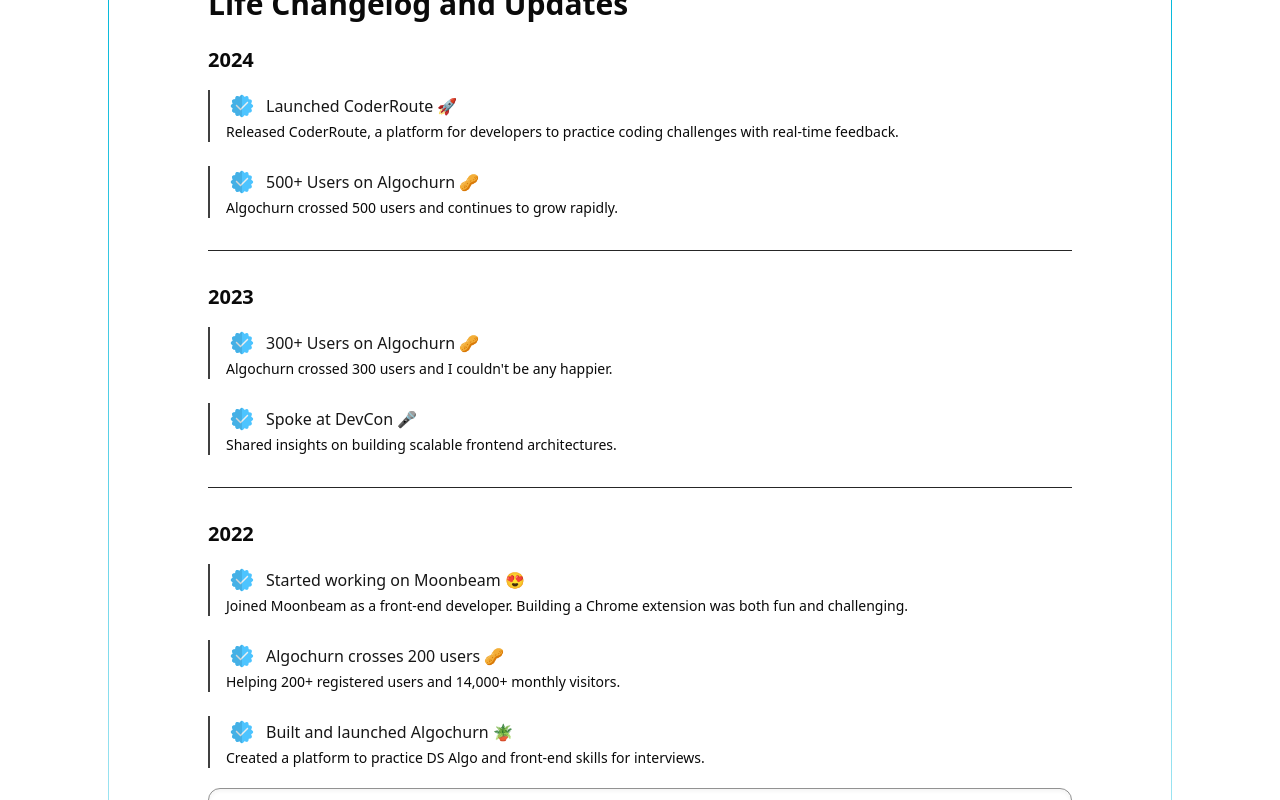
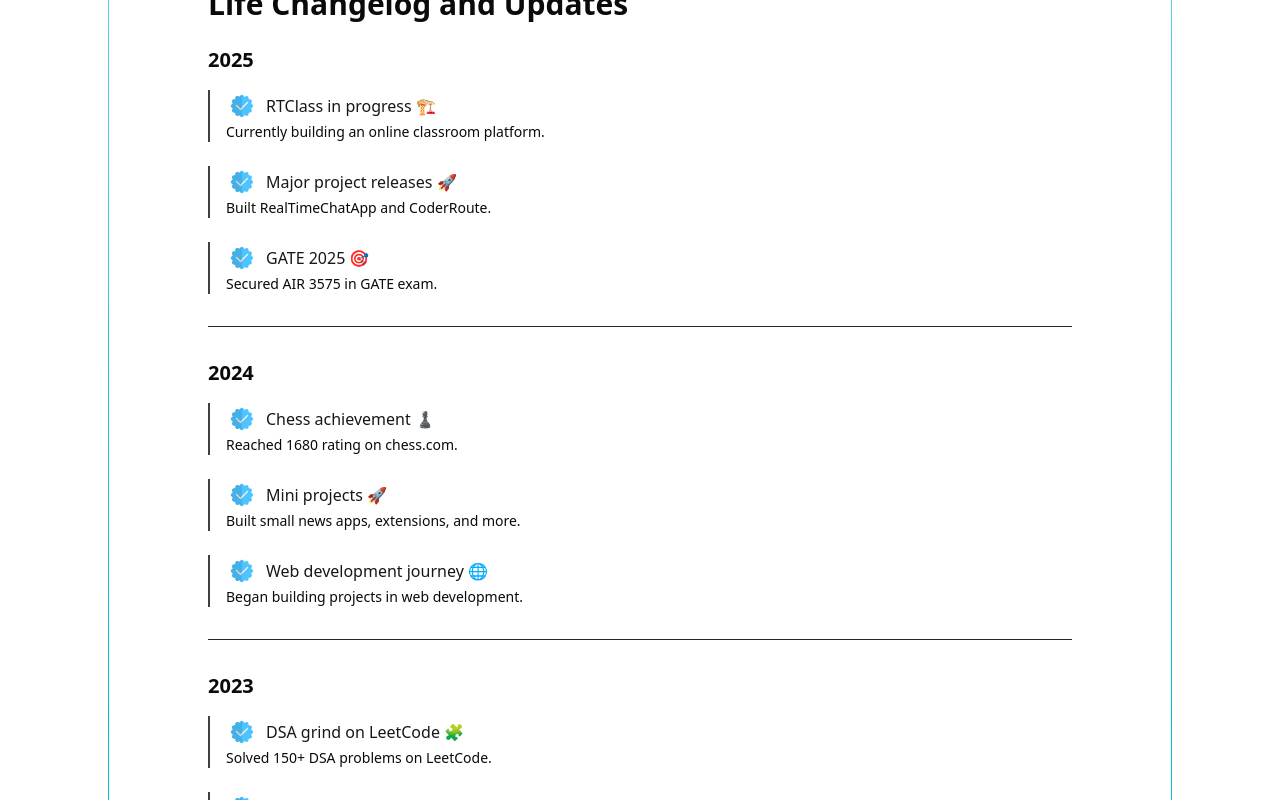
Before and after one commit to officialgopi/officialgopi.xyz, a Next.js app: page / in a window 1280 px wide. Shown: the part 1400-2200 px from the top of the page. Built offline with nearby package versions, Linux system fonts and the light colour scheme.

Commit message:
Implement code changes to enhance functionality and improve performance

```diff
--- a/src/app/contact/page.tsx
+++ /dev/null
@@ -1,5 +0,0 @@
-import React from "react";
-
-export default function page() {
-  return <div></div>;
-}
--- a/src/components/HomeLifeLogAndUpdates.tsx
+++ b/src/components/HomeLifeLogAndUpdates.tsx
@@ -36,7 +36,7 @@
         >
           <h3 className="text-xl font-semibold  mb-4">{year}</h3>
           <div className="space-y-6">
-            {changelog[year].map((item, i) => (
+            {changelog[year].reverse().map((item, i) => (
               <motion.div
                 key={i}
                 initial={{
--- a/src/components/Navbar.tsx
+++ b/src/components/Navbar.tsx
@@ -22,10 +22,6 @@
     {
       title: "Projects",
       href: "/projects",
-    },
-    {
-      title: "Contact",
-      href: "/contact",
     },
     {
       title: "Resume",
--- a/src/constants/lifeLog.tsx
+++ b/src/constants/lifeLog.tsx
@@ -1,55 +1,127 @@
-type WorkItem = {
-  title: string;
-  description: string;
-  icon: any; // emoji or lucide-react icon
-};
-
+"use client";
 const icon = <img src="/icons/verified.svg" alt="Algochurn" />;
 
-export const changelog: Record<string, WorkItem[]> = {
-  "2024": [
+export const changelog: Record<
+  string,
+  { title: string; description: string; icon: any }[]
+> = {
+  "2004": [
     {
-      title: "Launched CoderRoute 🚀",
-      description:
-        "Released CoderRoute, a platform for developers to practice coding challenges with real-time feedback.",
+      title: "I was born 👶",
+      description: "The very first chapter of my story begins.",
+      icon: icon,
+    },
+  ],
+  "2010": [
+    {
+      title: "Cricket obsession begins 🏏",
+      description: "Started watching cricket and played all day long.",
       icon: icon,
     },
     {
-      title: "500+ Users on Algochurn 🥜",
-      description: "Algochurn crossed 500 users and continues to grow rapidly.",
+      title: "Helicopter shot attempts ✈️",
+      description: "Tried replicating the iconic MS Dhoni helicopter shot.",
+      icon: icon,
+    },
+    {
+      title: "Academic excellence 📚",
+      description: "Maintained good grades while enjoying sports.",
+      icon: icon,
+    },
+  ],
+  "2014": [
+    {
+      title: "Madridista for life ⚪",
+      description: "Became a Real Madrid and Cristiano Ronaldo die-hard fan.",
+      icon: icon,
+    },
+  ],
+  "2015": [
+    {
+      title: "High school journey begins 🎓",
+      description:
+        "Admission in Memari VM Institution — Unit 1 for high school.",
+      icon: icon,
+    },
+  ],
+  "2020": [
+    {
+      title: "Academic milestone 🏅",
+      description: "Scored 97.85% marks in secondary examination.",
+      icon: icon,
+    },
+  ],
+  "2022": [
+    {
+      title: "Higher secondary success 🥇",
+      description: "Achieved 92.8% marks in higher secondary.",
+      icon: icon,
+    },
+    {
+      title: "Rubik's Cube enthusiast 🔄",
+      description: "Fell in love with solving Rubik’s Cube.",
+      icon: icon,
+    },
+    {
+      title: "Gamer’s streak 🎮",
+      description: "Played FIFA 19 with passion.",
+      icon: icon,
+    },
+    {
+      title: "Competitive exam feat ✏️",
+      description: "JEE Main 96.4%ile & WBJEE AIR 2059.",
+      icon: icon,
+    },
+    {
+      title: "College admission 🎓",
+      description:
+        "Joined Government College of Engineering and Leather Technology (CSE).",
       icon: icon,
     },
   ],
   "2023": [
     {
-      title: "300+ Users on Algochurn 🥜",
-      description: "Algochurn crossed 300 users and I couldn't be any happier.",
+      title: "Coding journey begins 💻",
+      description: "Started learning programming seriously.",
       icon: icon,
     },
     {
-      title: "Spoke at DevCon 🎤",
-      description:
-        "Shared insights on building scalable frontend architectures.",
+      title: "DSA grind on LeetCode 🧩",
+      description: "Solved 150+ DSA problems on LeetCode.",
       icon: icon,
     },
   ],
-  "2022": [
+  "2024": [
     {
-      title: "Started working on Moonbeam 😍",
-      description:
-        "Joined Moonbeam as a front-end developer. Building a Chrome extension was both fun and challenging.",
+      title: "Web development journey 🌐",
+      description: "Began building projects in web development.",
       icon: icon,
     },
     {
-      title: "Algochurn crosses 200 users 🥜",
-      description:
-        "Helping 200+ registered users and 14,000+ monthly visitors.",
+      title: "Mini projects 🚀",
+      description: "Built small news apps, extensions, and more.",
       icon: icon,
     },
     {
-      title: "Built and launched Algochurn 🪴",
-      description:
-        "Created a platform to practice DS Algo and front-end skills for interviews.",
+      title: "Chess achievement ♟️",
+      description: "Reached 1680 rating on chess.com.",
+      icon: icon,
+    },
+  ],
+  "2025": [
+    {
+      title: "GATE 2025 🎯",
+      description: "Secured AIR 3575 in GATE exam.",
+      icon: icon,
+    },
+    {
+      title: "Major project releases 🚀",
+      description: "Built RealTimeChatApp and CoderRoute.",
+      icon: icon,
+    },
+    {
+      title: "RTClass in progress 🏗️",
+      description: "Currently building an online classroom platform.",
       icon: icon,
     },
   ],
```
Also changed, not shown: public/logo/Lettermark Logo with Code Brackets.png (added).
